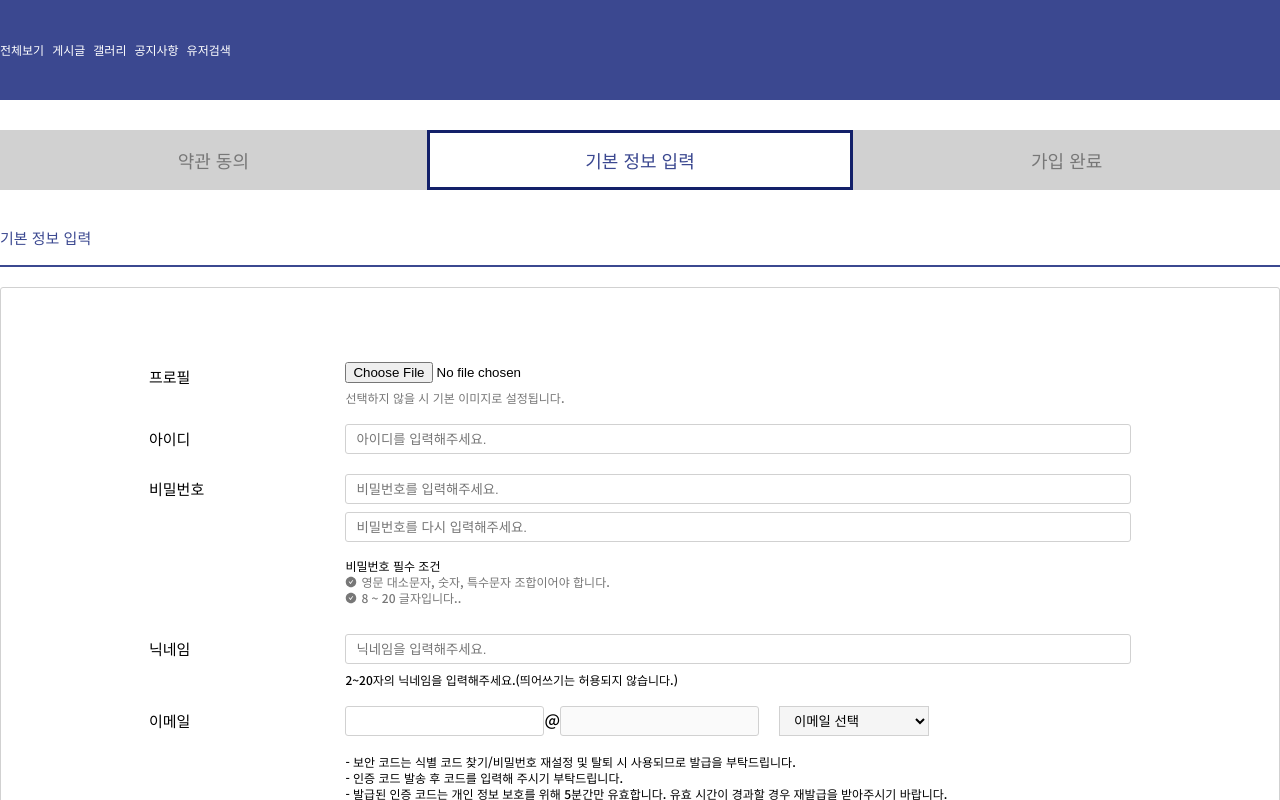
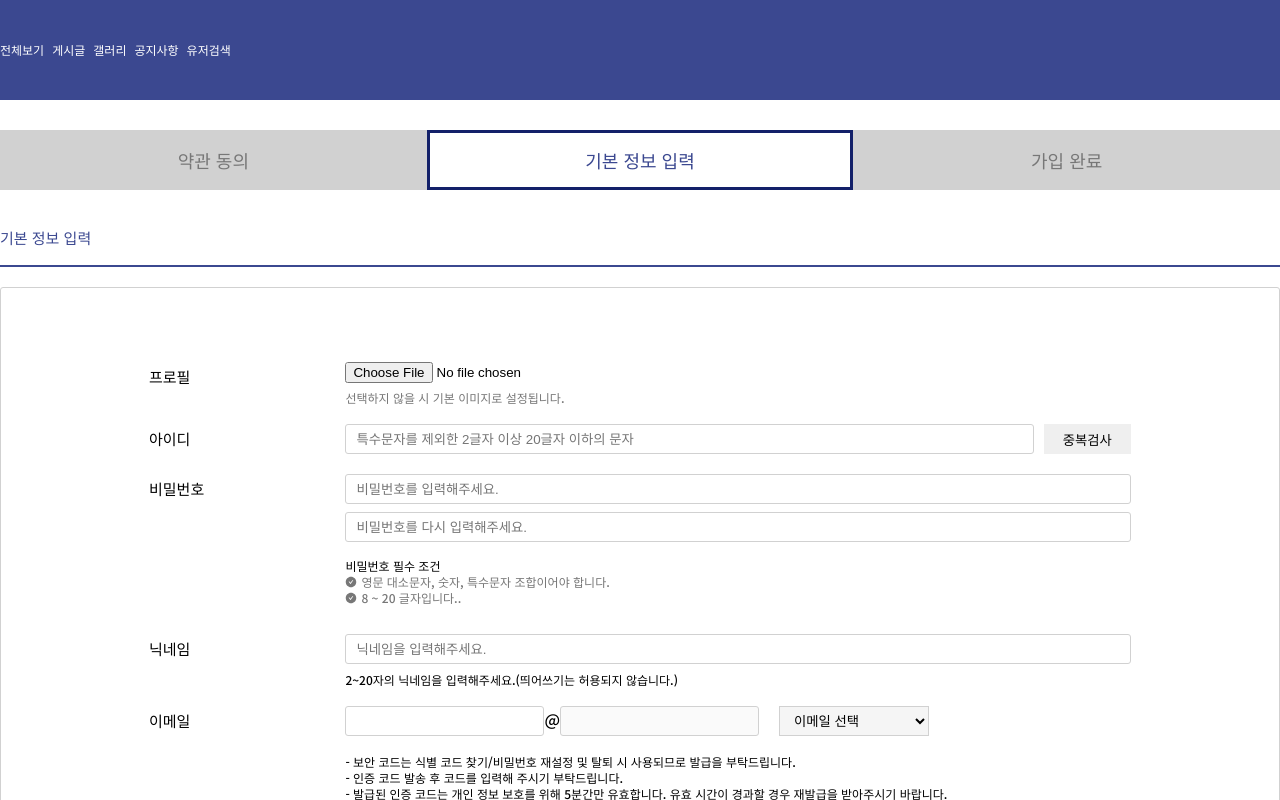
Before and after one commit to choigirang/phenomenon-community, a Next.js app in the folder frontend/: page /signup/info in a window 1280 px wide. Shown: the top 800 px of the page. Built offline with nearby package versions, Linux system fonts and the light colour scheme; a web font is replaced by a local one.

Commit message:
feat: 아이디 유효성 검사에 따른 style

```diff
--- a/frontend/components/Sign/Id.tsx
+++ b/frontend/components/Sign/Id.tsx
@@ -1,5 +1,5 @@
 import { CheckId, ValidationItem } from '@/types/type';
-import React, { useState } from 'react';
+import React, { useEffect, useState } from 'react';
 import styled from 'styled-components';
 
 type IdProps = {
@@ -8,7 +8,22 @@ type IdProps = {
   validationItems: ValidationItem[];
 };
 
+interface IdValidate {
+  length: boolean;
+  word: boolean;
+}
+
+type StyleProps = {
+  validate: IdValidate;
+};
+
 export default function Id({ id, setId, validationItems }: IdProps) {
+  const [checkId, setCheckId] = useState<IdValidate>({
+    length: false,
+    word: false,
+  });
+
+  // 아이디 유효성 확인
   const checkIdHandler = (event: React.ChangeEvent<HTMLInputElement>) => {
     const value = event.target.value;
 
@@ -29,16 +44,22 @@ export default function Id({ id, setId, validationItems }: IdProps) {
       setId(prev => ({ ...prev, required: false }));
     }
   };
+
   return (
     <IdContainer>
       <Label htmlFor="id">아이디</Label>
-      <input
-        id="id"
-        name="userId"
-        type="text"
-        placeholder="아이디를 입력해주세요."
-        onChange={checkIdHandler}
-        required></input>
+
+      <InputBox validate={checkId}>
+        <input
+          id="id"
+          name="userId"
+          type="text"
+          placeholder="특수문자를 제외한 2글자 이상 20글자 이하의 문자"
+          onChange={checkIdHandler}
+          required
+        />
+        <button>중복검사</button>
+      </InputBox>
     </IdContainer>
   );
 }
@@ -56,3 +77,21 @@ const Label = styled.label`
   font-weight: 500;
   line-height: 30px;
 `;
+
+const InputBox = styled.div<StyleProps>`
+  display: flex;
+  gap: 10px;
+
+  button {
+    width: 100px;
+
+    &:hover {
+      background-color: var(--color-light-gray);
+    }
+  }
+
+  input {
+    width: 100%;
+    color: ${props => (!props.validate.length || !props.validate.word ? 'red' : 'black')};
+  }
+`;
```
